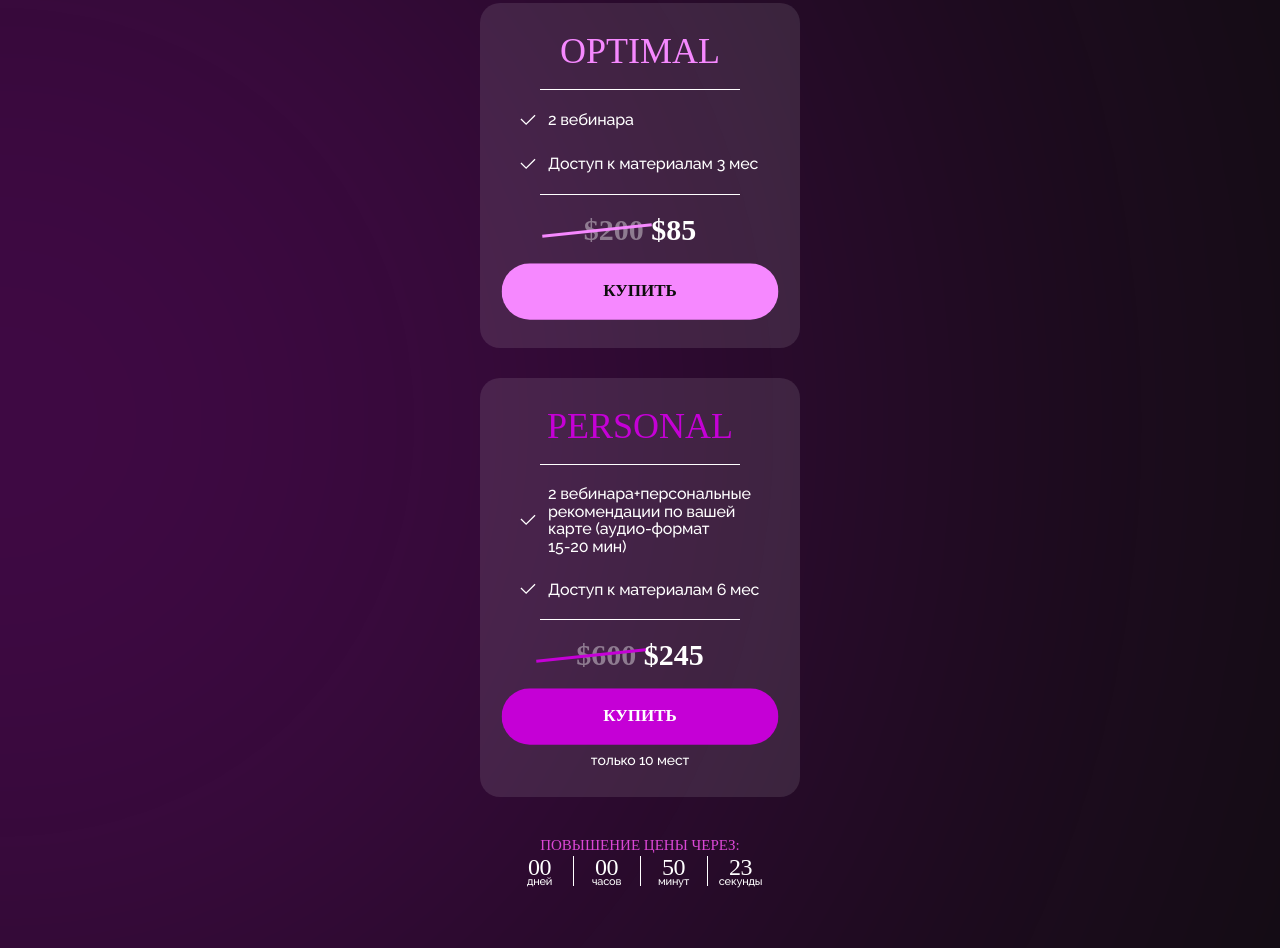
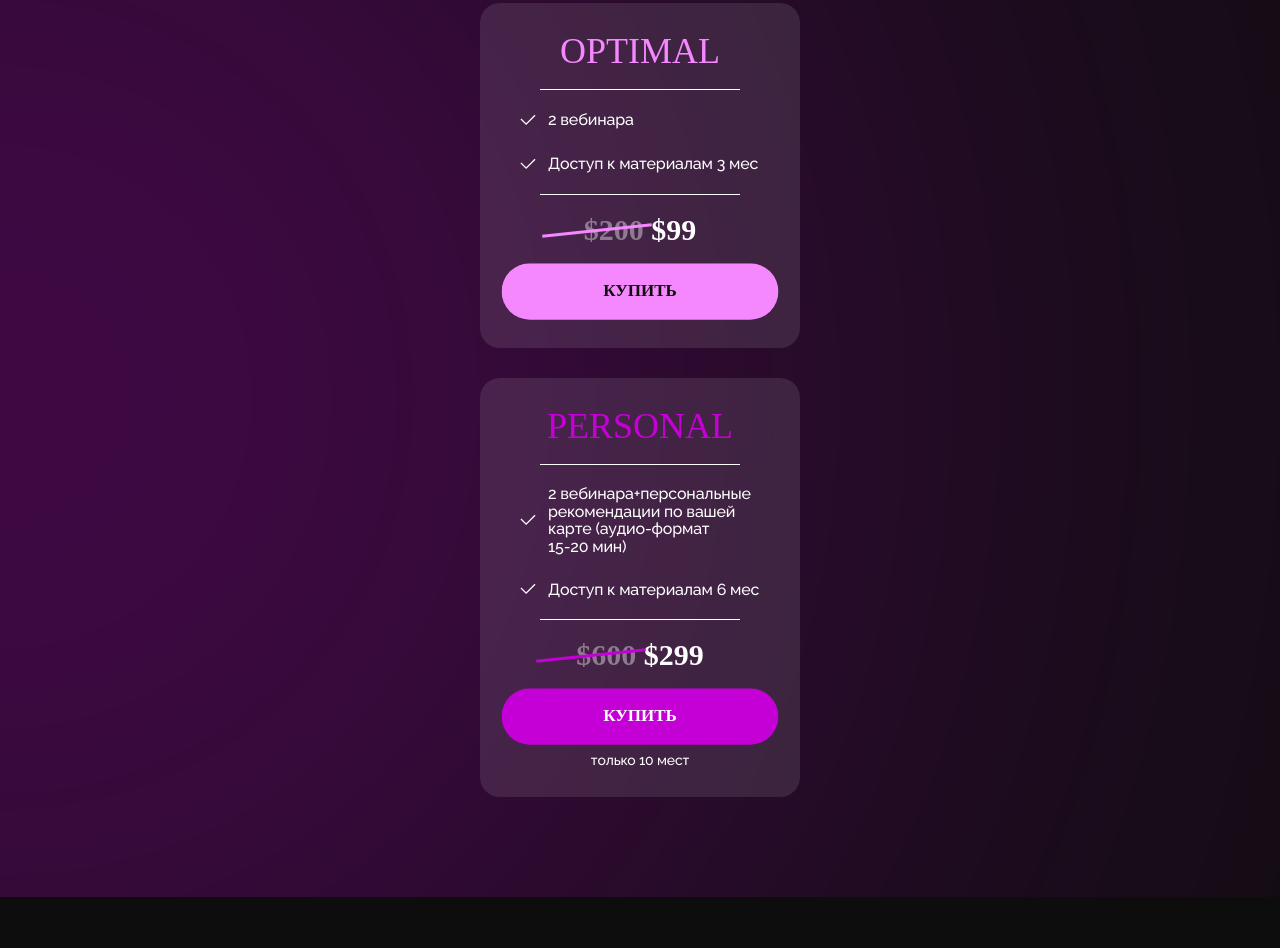
Before and after one commit to RomanIsaiev/work-website-62, a website built with Vite: page index.html in a window 1280 px wide. Shown: the part 2447-3395 px from the top of the page. After the commit the page ends 3344 px from the top, so only its background shows below. Built offline with nearby package versions, Linux system fonts and the light colour scheme; a script that the page names is missing; a web font is replaced by a local one.

Commit message:
update price and remove timer

```diff
--- a/index.html
+++ b/index.html
@@ -190,7 +190,7 @@
               </ul>
               <div class="price-container">
                 <div class="price-line"></div>
-                <p class="price"><span>$200</span> $85</p>
+                <p class="price"><span>$200</span> $99</p>
               </div>
               <button class="buy-btn" data-modal-open>КУПИТЬ</button>
             </li>
@@ -222,13 +222,13 @@
               </ul>
               <div class="price-container">
                 <div class="price-line"></div>
-                <p class="price"><span>$600</span> $245</p>
+                <p class="price"><span>$600</span> $299</p>
               </div>
               <button class="buy-btn" data-modal-open>КУПИТЬ</button>
               <span class="plases">только 10 мест</span>
             </li>
           </ul>
-          <div class="timer-container">
+          <div class="timer-container" hidden>
             <h3 class="timer-title">повышение цены через:</h3>
             <div id="countdown-one" class="countdown">
               <div class="countdown-number">
```
